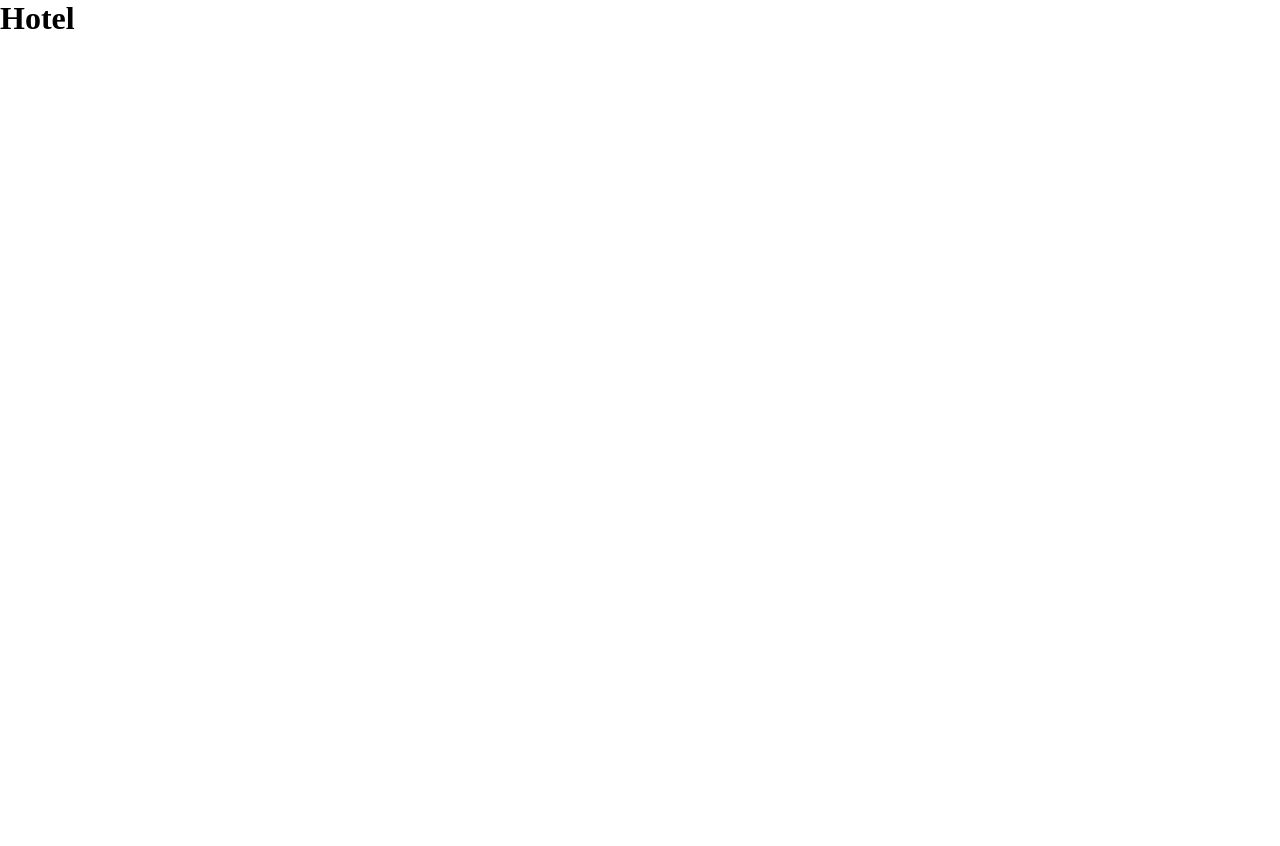
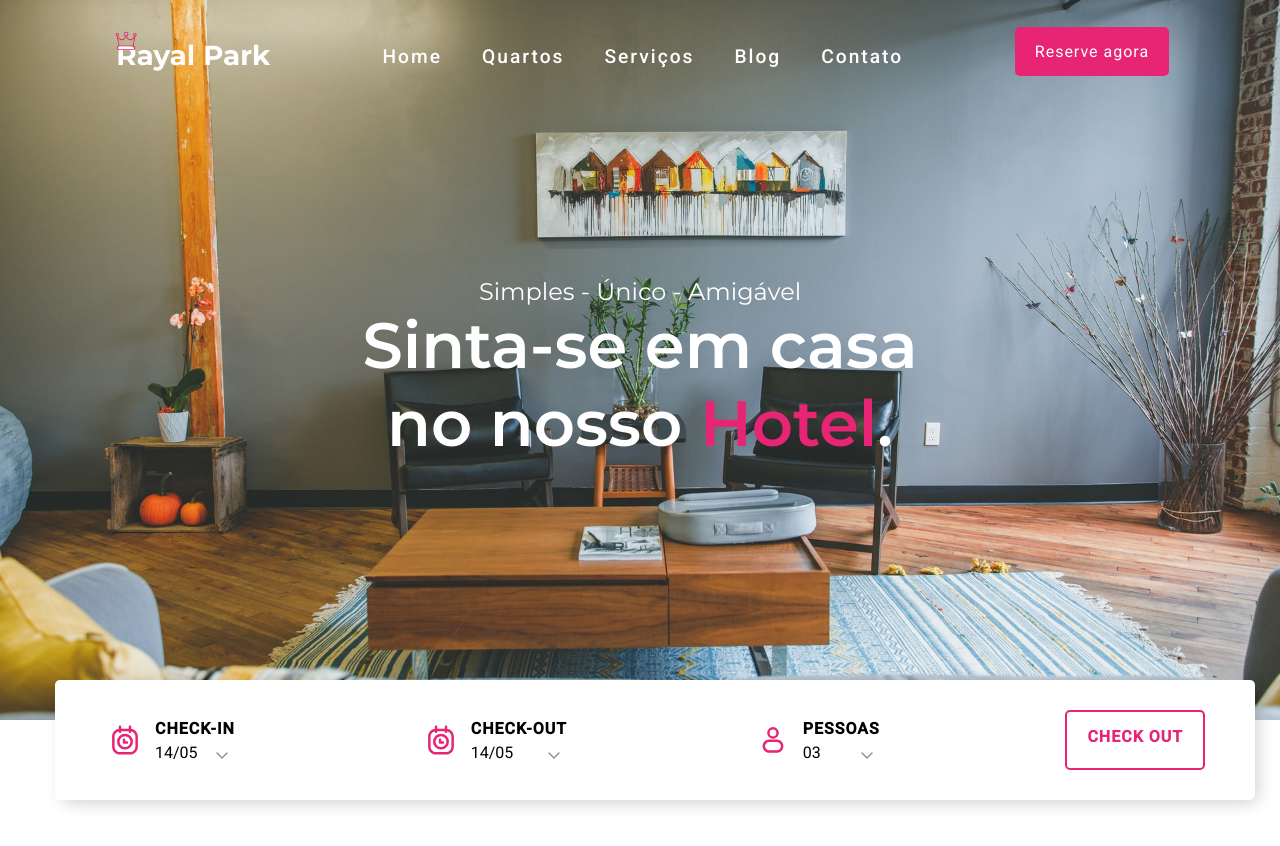
Before and after one commit to Pablofr10/hotel-ladying-page, a plain HTML site: page index.html in a window 1280 px wide. Before the commit the page ends 800 px from the top, so only its background shows below. Drawn offline with Linux system fonts and the light colour scheme.

Commit message:
Criando formulario reserva.

```diff
--- a/css/global.css
+++ b/css/global.css
@@ -1,18 +1,76 @@
 :root {
   --cor-primaria: #ffffff;
   --cor-secundaria: #e72574;
+  --font-titulo: "Montserrat", Arial, sans-serif;
 }
 
 body {
   margin: 0;
   padding: 0;
   box-sizing: border-box;
+  margin-bottom: 150px;
+  font-family: "Roboto", Verdana, sans-serif;
 }
 
 h1,
 h2,
 p,
-ul {
+ul,
+span {
   margin: 0;
   padding: 0;
 }
+
+span {
+  display: block;
+}
+
+h1,
+h2 {
+  font-size: 1rem;
+}
+
+a {
+  text-decoration: none;
+  color: black;
+}
+
+ul {
+  list-style: none;
+}
+
+img {
+  max-width: 100%;
+}
+
+.titulo {
+  font-family: var(--font-titulo);
+  font-weight: 600;
+}
+
+.container {
+  max-width: 1200px;
+  padding: 0 15px;
+  box-sizing: border-box;
+  margin: 0 auto;
+}
+
+.btn {
+  padding: 15px 20px;
+  border-radius: 5px;
+  font-family: "Roboto", Verdana, sans-serif;
+  letter-spacing: 1px;
+  font-size: 1rem;
+}
+
+.btn-default {
+  background: var(--cor-secundaria);
+  color: var(--cor-primaria);
+}
+
+.btn-outline {
+  border: 2px solid var(--cor-secundaria);
+  color: var(--cor-secundaria);
+  font-weight: 600;
+  text-transform: uppercase;
+}
--- a/css/header.css
+++ b/css/header.css
@@ -0,0 +1,94 @@
+.header-bg {
+  background: url("../img/header-2.jpg") no-repeat center center;
+  background-size: cover;
+  width: 100%;
+  height: 90vh;
+}
+
+nav.navegacao {
+  display: flex;
+  justify-content: space-around;
+  align-items: center;
+  padding-top: 25px;
+}
+
+nav.navegacao .navegacao-logo img {
+  width: 160px;
+}
+
+nav.navegacao .navegacao-menu {
+  padding-top: 20px;
+}
+
+nav.navegacao .navegacao-menu ul {
+  display: flex;
+  gap: 40px;
+  box-sizing: border-box;
+}
+
+nav.navegacao .navegacao-menu ul li a {
+  font-size: 1.2rem;
+  font-weight: 500;
+  color: var(--cor-primaria);
+  letter-spacing: 2px;
+}
+
+nav.navegacao .navegacao-menu ul li::after {
+  content: "";
+  display: block;
+  margin-top: 5px;
+  width: 0;
+  height: 4px;
+  background: var(--cor-secundaria);
+  transition: 0.3s ease;
+}
+
+nav.navegacao .navegacao-menu ul li:hover::after {
+  width: 100%;
+  background: var(--cor-secundaria);
+}
+
+@media (max-width: 950px) {
+  nav.navegacao .navegacao-menu {
+    display: none;
+  }
+}
+
+.header-conteudo {
+  margin-top: 200px;
+  text-align: center;
+  color: var(--cor-primaria);
+  font-family: var(--font-titulo);
+}
+
+.header-conteudo > span {
+  font-size: 1.5rem;
+}
+
+.header-conteudo > p {
+  font-size: 4rem;
+  width: 15ch;
+  font-weight: 600;
+  margin: 0 auto;
+}
+
+.header-conteudo > p > strong {
+  color: var(--cor-secundaria);
+  font-weight: 800;
+}
+
+@media (max-width: 650px) {
+  .header-conteudo > p {
+    font-size: 3rem;
+    width: 100%;
+    padding: 0 15px;
+    box-sizing: border-box;
+  }
+  .header-conteudo > span {
+    font-size: 1rem;
+  }
+  .header-conteudo {
+    margin-top: 180px;
+    text-align: center;
+  }
+}
--- a/css/index.css
+++ b/css/index.css
@@ -1,2 +1,3 @@
 @import "./global.css";
 @import "./header.css";
+@import "./sobre.css";
--- /dev/null
+++ b/css/sobre.css
@@ -0,0 +1,48 @@
+#sobre {
+  position: relative;
+}
+.reserva-form {
+  margin: 0 auto;
+  background: var(--cor-primaria);
+  width: 1200px;
+  height: 120px;
+  display: flex;
+  justify-content: space-between;
+  border-radius: 5px;
+  padding: 30px 50px;
+  box-sizing: border-box;
+  position: absolute;
+  top: -40px;
+  box-shadow: 5px 5px 17px -3px rgba(0, 0, 0, 0.2);
+}
+
+.reserva-form img {
+  width: 40px;
+}
+
+.reserva-form .selecao {
+  display: flex;
+  gap: 10px;
+  align-items: center;
+}
+
+.selecao .selecao-reserva span:nth-child(1) {
+  font-weight: 600;
+  text-transform: uppercase;
+  padding-bottom: 5px;
+  letter-spacing: 1px;
+}
+
+.selecao .selecao-reserva span:nth-child(2) {
+  position: relative;
+}
+
+.selecao .selecao-reserva span:nth-child(2)::after {
+  content: "";
+  display: inline-block;
+  background: url("../img/icons/seta-c.svg");
+  width: 25px;
+  height: 25px;
+  position: absolute;
+  right: 0;
+}
--- a/index.html
+++ b/index.html
@@ -8,12 +8,66 @@
     <link rel="stylesheet" href="./css/index.css" />
     <link rel="preconnect" href="https://fonts.googleapis.com" />
     <link rel="preconnect" href="https://fonts.gstatic.com" crossorigin />
+    <link rel="preconnect" href="https://fonts.googleapis.com" />
+    <link rel="preconnect" href="https://fonts.gstatic.com" crossorigin />
     <link
-      href="https://fonts.googleapis.com/css2?family=Montserrat:wght@400;500&family=Roboto&display=swap"
+      href="https://fonts.googleapis.com/css2?family=Montserrat:wght@400;500;600&family=Roboto:wght@400;500&display=swap"
       rel="stylesheet"
     />
   </head>
   <body>
-    <h1>Hotel</h1>
+    <header class="header-bg">
+      <div class="container">
+        <nav class="navegacao">
+          <h1 class="navegacao-logo">
+            <img src="./img/logo.png" alt="Logo" />
+          </h1>
+          <div class="navegacao-menu">
+            <ul>
+              <li><a href="">Home</a></li>
+              <li><a href="">Quartos</a></li>
+              <li><a href="">Serviços</a></li>
+              <li><a href="">Blog</a></li>
+              <li><a href="">Contato</a></li>
+            </ul>
+          </div>
+          <a href="" class="btn btn-default"> Reserve agora </a>
+        </nav>
+      </div>
+      <div class="container">
+        <div class="header-conteudo">
+          <span>Simples - Único - Amigável </span>
+          <p>Sinta-se em casa no nosso <strong>Hotel</strong>.</p>
+        </div>
+      </div>
+    </header>
+    <section id="sobre">
+      <div class="container reserva">
+        <div class="reserva-form">
+          <div class="selecao">
+            <img src="./img/icons/calendar-r.svg" alt="Calendario" />
+            <div class="selecao-reserva">
+              <span>Check-In</span>
+              <span>14/05</span>
+            </div>
+          </div>
+          <div class="selecao">
+            <img src="./img/icons/calendar-r.svg" alt="Calendario" />
+            <div class="selecao-reserva">
+              <span>Check-Out</span>
+              <span>14/05</span>
+            </div>
+          </div>
+          <div class="selecao">
+            <img src="./img/icons/user-r.svg" alt="Calendario" />
+            <div class="selecao-reserva">
+              <span>Pessoas</span>
+              <span>03</span>
+            </div>
+          </div>
+          <a href="#" class="btn btn-outline"> Check out </a>
+        </div>
+      </div>
+    </section>
   </body>
 </html>
```
Also changed, not shown: img/header-2.jpg (added), img/header.jpg, img/icons/calendar-r.svg (added), img/icons/seta-c.svg (added), img/icons/user-r.svg (added), img/logo.png (added).
